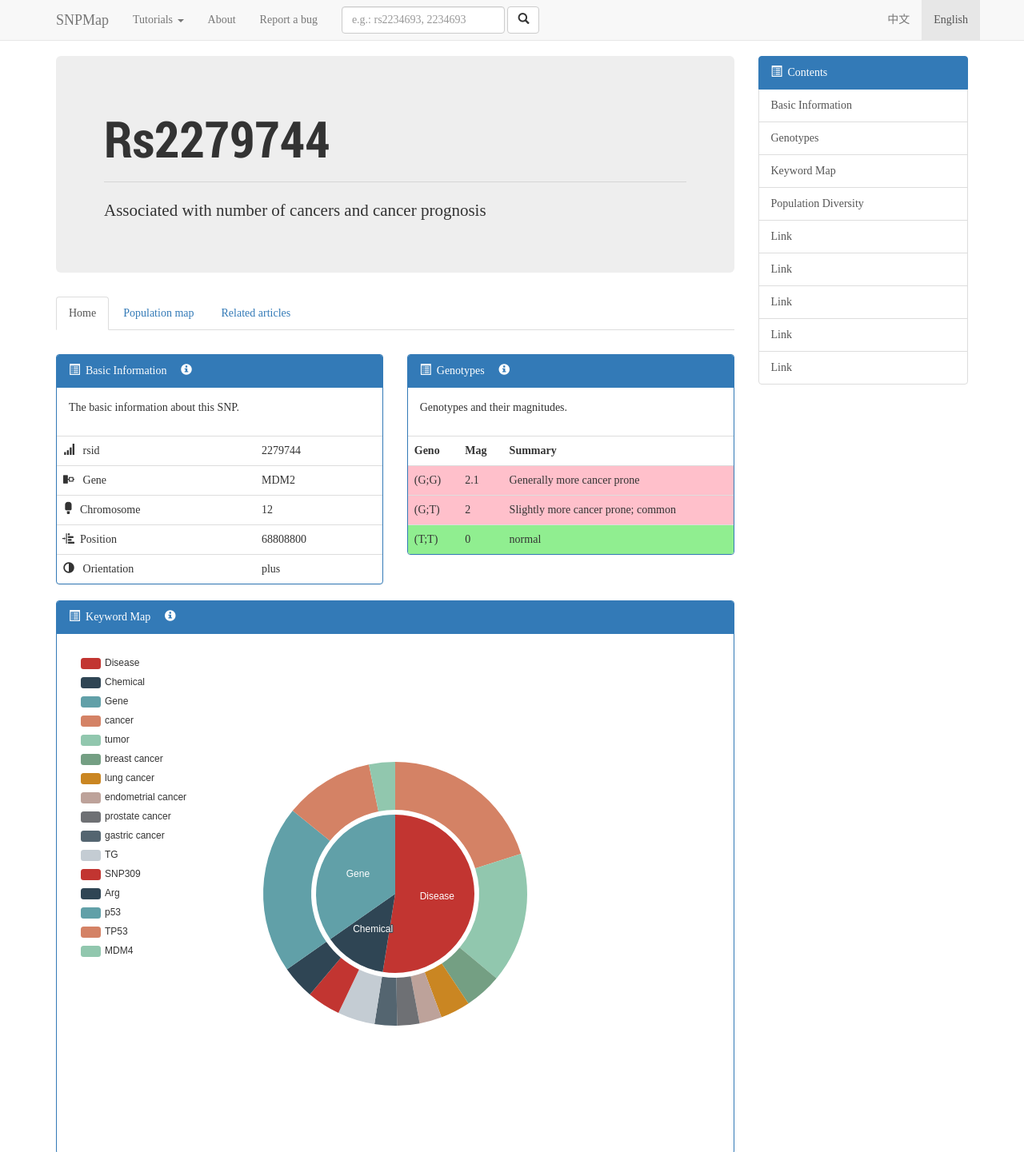
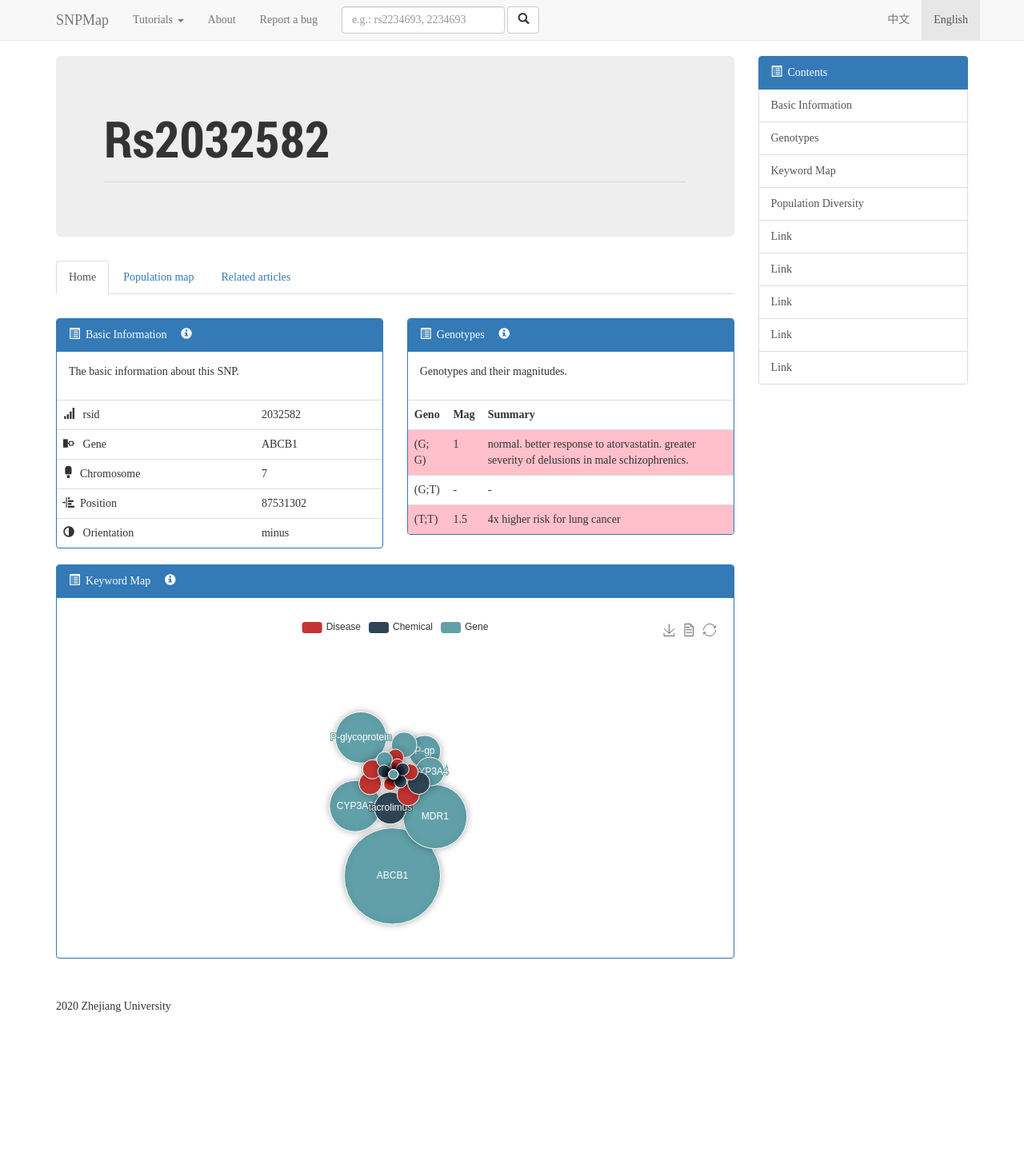
Before and after one commit to kulerdash/SNPMap, a website: page views/rs.html in a window 1280 px wide. Shown: the top 1441 px of the page at 80% size. After the commit the page ends 1309 px from the top, so only its background shows below. Drawn offline with Linux system fonts and the light colour scheme; files that its build step writes are made by us from their sources; no server answers; files whose address does not match are found by name; a web font is replaced by a local one.

Commit message:
Improved keyword map

```diff
--- a/public/javascripts/scrs.js
+++ b/public/javascripts/scrs.js
@@ -14,96 +14,158 @@ function load(filedir) {
     return json;
 }
 
+function decidesize(size) {
+    if (size<20) {
+        return size*4;
+    } else if (size<40) {
+        return (0.4*size+12)*4;
+    } else {
+        return (0.15*size+22)*4;
+    }
+}
+
 function writewords(wordlist, rsnumber) {
     // 引入 ECharts 主模块
     if (wordlist['Check'] === 1) {
         var myChart = echarts.init(document.getElementById('main'));
-
+        var categories = [];
+        var data = [];
+        var data2 = [];
         // 指定图表的配置项和数据
+        if (wordlist['Disease']['number'] !== 0) {
+            categories.push({name: 'Disease'});
+            data2.push('Disease');
+        }
+        if (wordlist['Chemical']['number'] !== 0) {
+            categories.push({name: 'Chemical'});
+            data2.push('Chemical');
+        }
+        if (wordlist['Gene']['number'] !== 0) {
+            categories.push({name: 'Gene'});
+            data2.push('Gene');
+        }
+        var q = 0;
+        for (m = 0; m < wordlist['Disease']['data'].length; m++) {
+            data.push({ category:q, name:wordlist['Disease']['data'][m].name, value:wordlist['Disease']['data'][m].value, symbolSize: decidesize(wordlist['Disease']['data'][m].value), des: 'des'+wordlist['Disease']['data'][m].name });
+            if (m === wordlist['Disease']['data'].length-1) q += 1;
+        }
+        for (m = 0; m < wordlist['Chemical']['data'].length; m++) {
+            data.push({ category:q, name:wordlist['Chemical']['data'][m].name, value:wordlist['Chemical']['data'][m].value, symbolSize: decidesize(wordlist['Chemical']['data'][m].value), des: 'des'+wordlist['Chemical']['data'][m].name });
+            if (m === wordlist['Chemical']['data'].length-1) q += 1;
+        }
+        for (m = 0; m < wordlist['Gene']['data'].length; m++) {
+            data.push({ category:q, name:wordlist['Gene']['data'][m].name, value:wordlist['Gene']['data'][m].value, symbolSize: decidesize(wordlist['Gene']['data'][m].value), des: 'des'+wordlist['Gene']['data'][m].name });
+            if (m === wordlist['Gene']['data'].length-1) q += 1;
+        }
+        var arrangedata = data;
+        for (m = arrangedata.length-1 ;m >=0;m--) {
+            for (n = 0;n < m-1;n++){
+                if (arrangedata[n]['value'] < data[n+1]['value']) {
+                    t = arrangedata[n];
+                    arrangedata[n] = arrangedata[n+1];
+                    arrangedata[n+1] = t;
+                }
+            }
+        }
+        console.log(arrangedata);
         var option = {
             tooltip: {
-                trigger: 'item',
-                formatter: '{a} <br/>{b} : {c} ({d}%)'
+                formatter: function (x) {
+                    if (x.data.category === 0) {
+                        return data2[0]+' <br />'+x.data.name+': '+x.data.value;
+                    } else if (x.data.category === 1) {
+                        return data2[1]+' <br />'+x.data.name+': '+x.data.value;
+                    } else {
+                        return data2[2]+' <br />'+x.data.name+': '+x.data.value;
+                    }
+                }
             },
-            legend: {
-                orient: 'vertical',
-                left: 10,
-                data: []
+            legend: [{
+                // selectedMode: 'single',
+                data: data2
+            }],
+            toolbox: {
+                // 显示工具箱
+                show: true,
+                feature: {
+                    saveAsImage: {//保存图片
+                        show: true,
+                        title: 'Save as image'
+                    },
+                    dataView: { //数据视图
+                        show: true,
+                        title: 'Original data',
+                        readOnly: true,
+                        optionToContent: function(opt) {
+                            var table = '<table class="pure-table"><tbody><tr>'
+                                         + '<th>' + 'Keyword'+ '</th>'
+                                         + '<th>' + 'Value' + '</th>'
+                                         + '</tr>';
+                            for (var m = 0, l = data.length; m < l; m++) {
+                                table += '<tr>'
+                                         + '<td>' + arrangedata[m]['name'] + '</td>'
+                                         + '<td>' + arrangedata[m]['value'] + '</td>'
+                                         + '</tr>';
+                            }
+                            table += '</tbody></table>';
+                            return table;
+
+                        }
+                    },
+                    restore: { //重置
+                        show: true,
+                        title: 'Restore'
+                    }
+                }
             },
+            animationDuration: 1500,
+            animationEasingUpdate: 'quinticInOut',
             series: [
                 {
-                    name: 'Keyword ytpe',
-                    type: 'pie',
-                    selectedMode: 'single',
-                    radius: [0, '33%'],
-
+                    type: 'graph', // 类型:关系图
+                    layout: 'force', //图的布局，类型为力导图
+                    roam: true,
+                    focusNodeAdjacency: true,
+                    itemStyle: {
+                        borderColor: '#fff',
+                        borderWidth: 1,
+                        shadowBlur: 10,
+                        shadowColor: 'rgba(0, 0, 0, 0.3)'
+                    },
                     label: {
-                        position: 'inner'
+                        show: true,
+                        position: 'inside',
+                        /*fontSize: function (x) {
+                            return (x.data['symbolSize']).toString();
+                        },*/
+                        formatter: function (x) {
+                            if (x.data.value >= 9) {
+                                return x.data.name;
+                            } else {
+                                return '';
+                            }
+                        }
                     },
-                    labelLine: {
-                        show: false
-                    },
-                    data: []
-                },
-                {
-                    name: 'Keyword',
-                    type: 'pie',    // 设置图表类型为饼图
-                    radius: ['35%', '55%'],
-                    avoidLabelOverlap: false,
-                    label: {
-                        show: false,
-                        position: 'center'
+                    lineStyle: {
+                        color: 'source',
+                        curveness: 0.3
                     },
                     emphasis: {
-                        label: {
-                            show: true,
-                            fontSize: '5',
-                            fontWeight: 'bold'
+                        lineStyle: {
+                            width: 10
                         }
                     },
-                    labelLine: {
-                        show: false
-                    },
-                    data: [],
-                    emphasis: {
-                        itemStyle: {
-                            shadowBlur: 10,
-                            shadowOffsetX: 0,
-                            shadowColor: 'rgba(0, 0, 0, 0.5)'
-                        }
-                    }
+
+            // 数据
+                    data: data,
+                    link: [],
+                    categories: categories
                 }
             ]
         };
-        if (wordlist['Disease']['number'] !== 0) {
-            option.series[0].data.push({ value: wordlist['Disease']['number'], name: 'Disease' });
-            option.legend.data.push('Disease');
-        }
-        if (wordlist['Chemical']['number'] !== 0) {
-            option.series[0].data.push({ value: wordlist['Chemical']['number'], name: 'Chemical' });
-            option.legend.data.push('Chemical');
-        }
-        if (wordlist['Gene']['number'] !== 0) {
-            option.series[0].data.push({ value: wordlist['Gene']['number'], name: 'Gene' });
-            option.legend.data.push('Gene');
-        }
-        for (m = 0; m < wordlist['Disease']['data'].length; m++) {
-            option.series[1].data.push({ value: wordlist['Disease']['data'][m].value, name: wordlist['Disease']['data'][m].name });
-            option.legend.data.push(wordlist['Disease']['data'][m].name);
-        }
-        for (m = 0; m < wordlist['Chemical']['data'].length; m++) {
-            option.series[1].data.push({ value: wordlist['Chemical']['data'][m].value, name: wordlist['Chemical']['data'][m].name });
-            option.legend.data.push(wordlist['Chemical']['data'][m].name);
-        }
-        for (m = 0; m < wordlist['Gene']['data'].length; m++) {
-            option.series[1].data.push({ value: wordlist['Gene']['data'][m].value, name: wordlist['Gene']['data'][m].name });
-            option.legend.data.push(wordlist['Gene']['data'][m].name);
-        }
-        console.log(option.series[0].data);
-        console.log(option.series[1].data);
 
         // 使用刚指定的配置项和数据显示图表。
-        myChart.setOption(option);
+        myChart.setOption(option, 'xml');
     } else {
         document.getElementById("keywordchart").innerHTML = "Not enough information to render graph!";
         //let father = document.getElementById('keyword');
--- a/public/temp/form.json
+++ b/public/temp/form.json
@@ -1 +1 @@
-{"name":"2279744"}
+{"name":"2032582"}
--- a/views/rs.html
+++ b/views/rs.html
@@ -202,7 +202,7 @@
                     </div>
                     <div class="panel-body">
                       <p id="keywordchart">
-                      <div id="main" style="width: 100%;height:600px;">
+                      <div id="main" style="width: 100%;height:400px;">
 
                       </div>
                       </p>
```
Also changed, not shown: public/data/out/keyword/Rs2032582.json, public/data/out/keyword/Rs2234693.json, public/data/out/keyword/Rs2279744.json, public/data/out/keyword/Rs333.json, public/data/out/keyword/arranged/Rs2032582.json, public/data/out/keyword/arranged/Rs2234693.json, public/data/out/keyword/arranged/Rs2279744.json, public/data/out/keyword/arranged/Rs333.json, public/javascripts/common/echarts.min.js, 2 other files.
